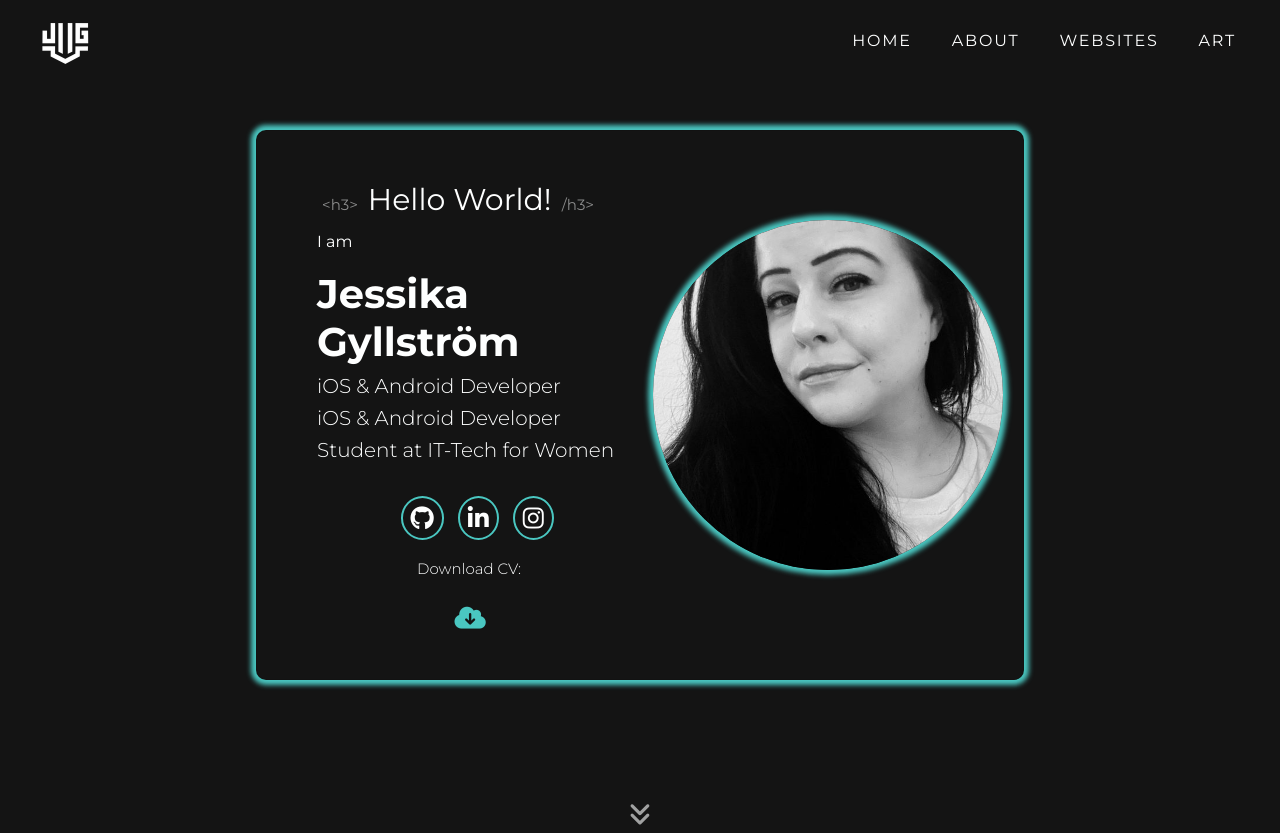
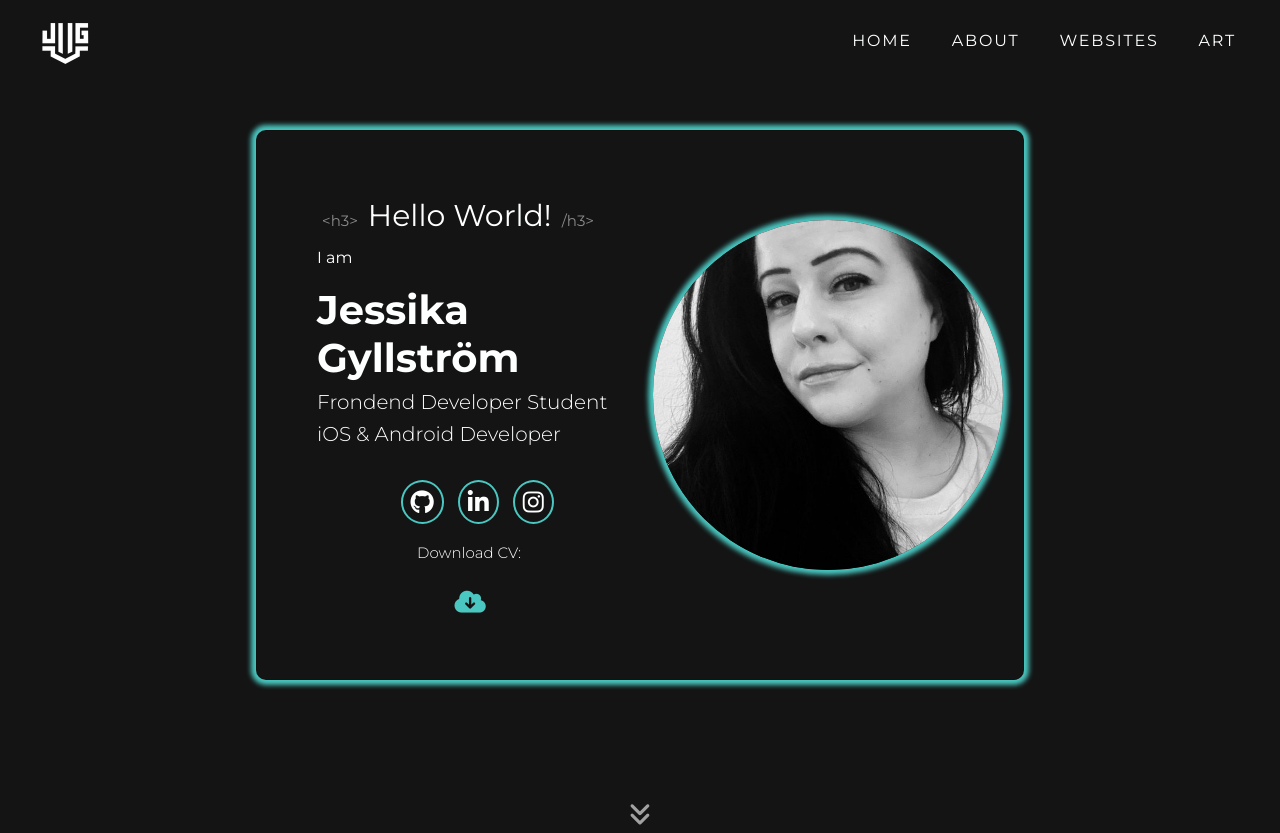
Before and after one commit to JessikaGyllstrom/Porfolio, a plain HTML site: page index.html in a window 1280 px wide. Shown: the top 833 px of the page. Drawn offline with nearby package versions, Linux system fonts and the light colour scheme.

Commit message:
Update index.html

```diff
--- a/index.html
+++ b/index.html
@@ -56,9 +56,8 @@
                     <p>I am</p>
                     <h1> Jessika Gyllström
                     </h1>
+                    <h5>Frondend Developer Student</h5>
                     <h5>iOS & Android Developer</h5>
-                    <h5>iOS & Android Developer</h5>
-                    <h5>Student at IT-Tech for Women</h5>
                     <div class="card__iconbox">
                         <div class="card__icons">
                             <a href="https://github.com/jessikagyllstrom" target="_blank"><i class="fa-brands fa-github circle-icon" ></i></a>
```
